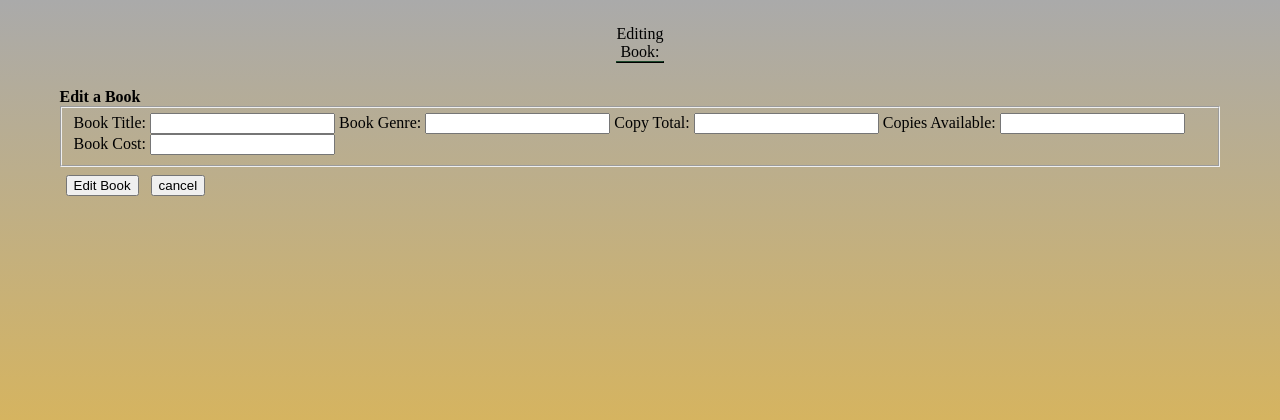
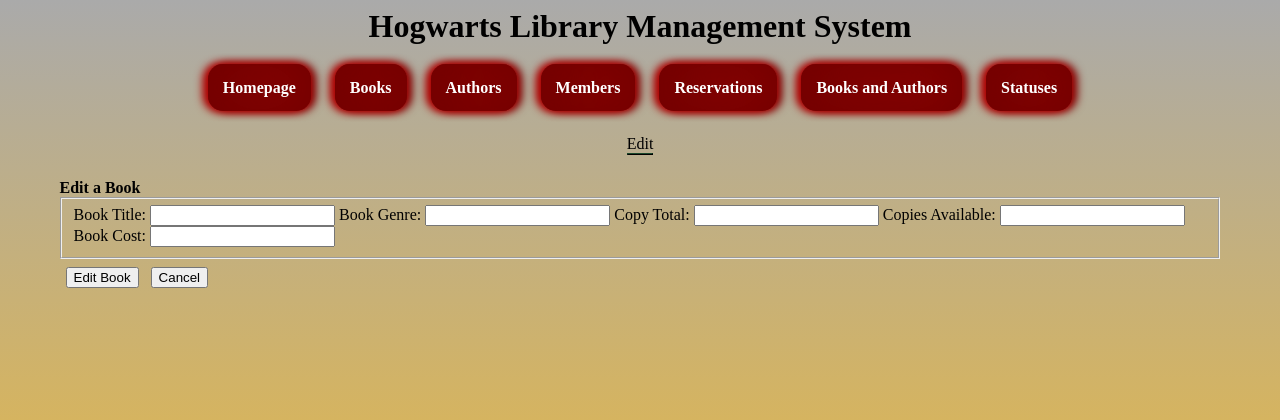
Before and after one commit to jgiggler/Hogwarts_Library_Backend, a Flask app: template templates/edit_books.j2 in a window 1280 px wide. Shown: the top 420 px of the page. Run offline with Flask 3, Linux system fonts and the light colour scheme; the template is opened without the code that fills it, so the values that code supplies are empty; some libraries are stand-ins or nearby versions.

Commit message:
added main header

```diff
--- a/templates/edit_books.j2
+++ b/templates/edit_books.j2
@@ -6,9 +6,19 @@
 </head>
 
 <body>
+<h1>Hogwarts Library Management System</h1>
+	<nav>
+        <a href="index">Homepage</a>
+        <a href="books">Books</a>
+        <a href="authors">Authors</a>
+        <a href="members">Members</a>
+        <a href="reservations">Reservations</a>
+        <a href="books_authors">Books and Authors</a>
+        <a href="statuses">Statuses</a>
+    </nav>
     <div>
         <table border="1" cellpadding="5">
-            <caption> Editing Book: </caption>
+            <caption> Edit </caption>
             <!-- Access data tuple passed from app.py -->
             {% if data %}
                 <thead>
@@ -65,7 +75,7 @@
 
                 </fieldset>
                 <input type="submit" value="Edit Book" name="editBook" class="btn btn-primary" style="margin:.5rem;">
-                <a href='/books'><input class="btn" type="button" value="cancel"></a>
+                <a href='/books'><input class="btn" type="button" value="Cancel"></a>
             </form>
 
 </html>
```
